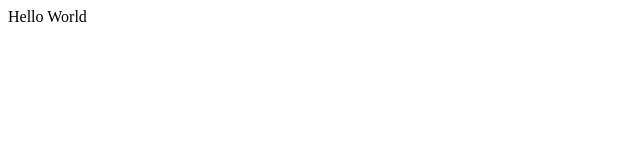
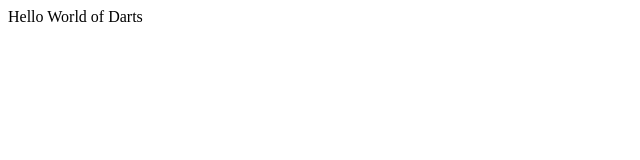
Before and after one commit to shake2002/darts, a plain HTML site: page index.html in a window 1280 px wide. Shown: the full height of the page, 0-640 px from the left. Drawn offline with Linux system fonts and the light colour scheme.

Commit message:
Dart foever

```diff
--- a/index.html
+++ b/index.html
@@ -2,6 +2,6 @@
 <head>
 </head>
 <body>
-Hello World
+Hello World of Darts
 </body>
 </html>
```
